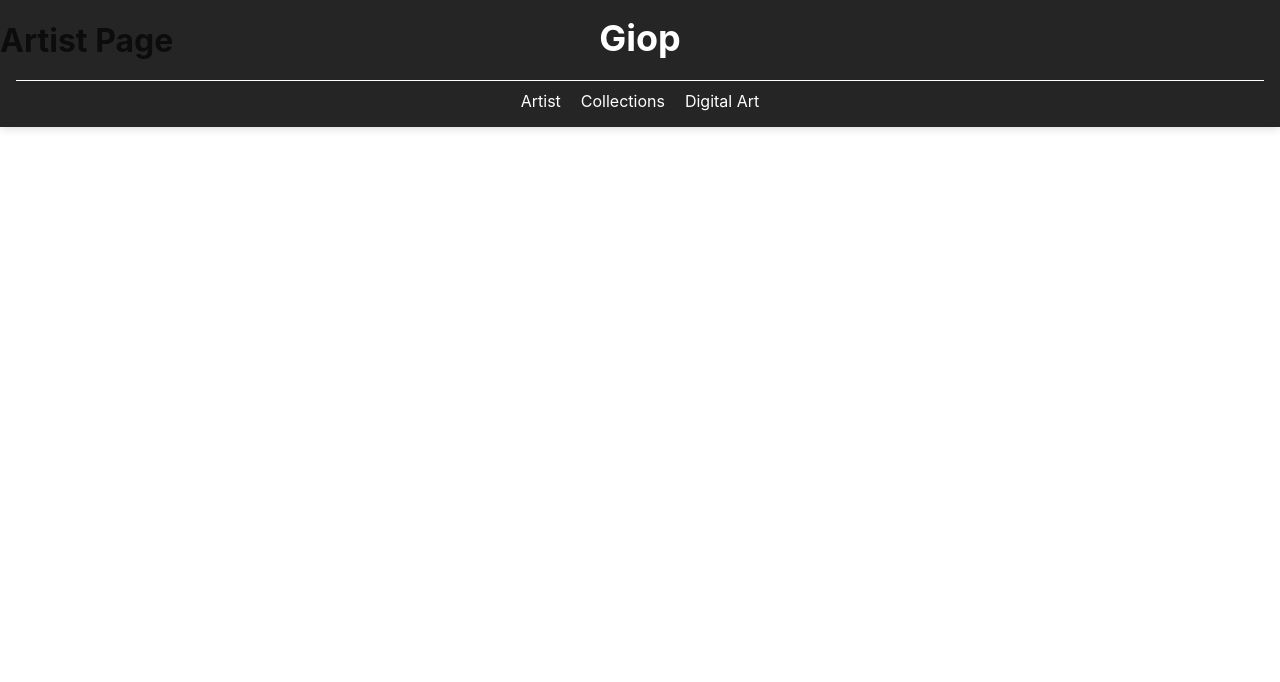
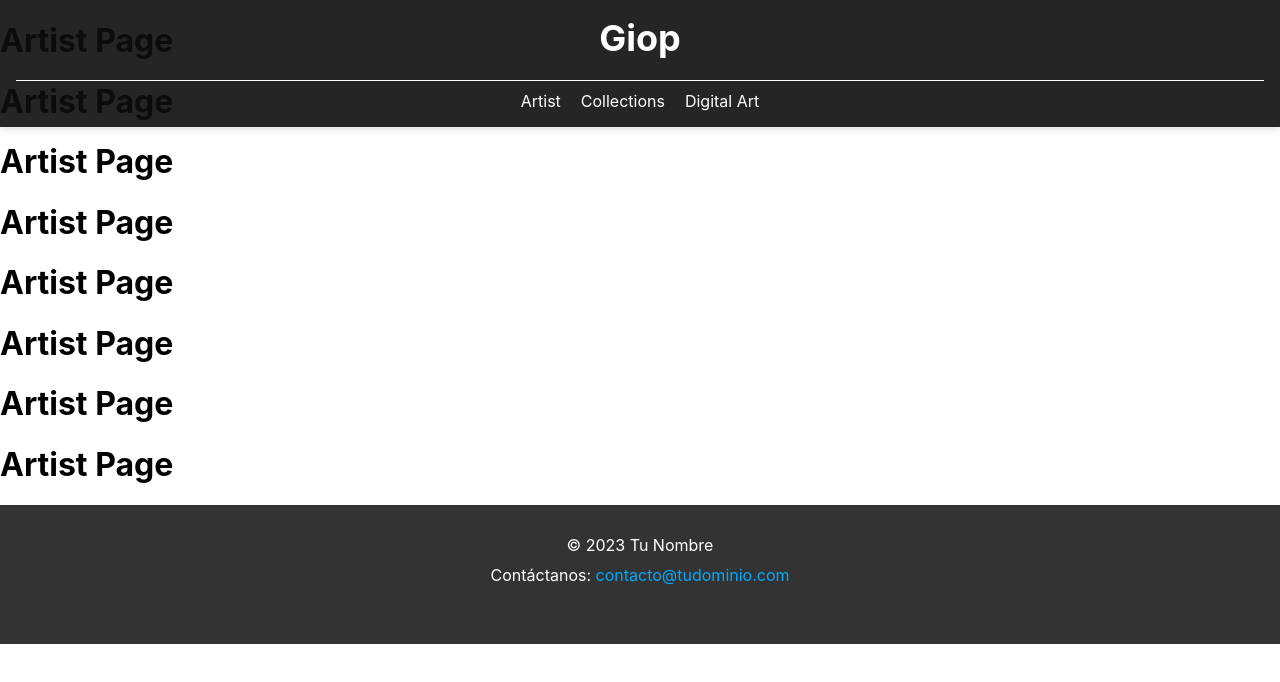
Before and after one commit to Frangiop/GiopPage, a React (Create React App) app: page /artist in a window 1280 px wide. Shown: the top 682 px of the page. Built offline with nearby package versions, Linux system fonts and the light colour scheme.

Commit message:
Adding footer

```diff
--- /dev/null
+++ b/src/components/FooterComponent/FooterComponent.css
@@ -0,0 +1,35 @@
+/* Estilos para el pie de página */
+.footer {
+    background-color: #333; /* Cambia el color de fondo según tus preferencias */
+    color: #fff; /* Cambia el color del texto según tus preferencias */
+    padding: 20px 0; /* Ajusta el relleno interior según tus necesidades */
+    text-align: center; /* Centra el contenido horizontalmente */
+}
+
+/* Estilos para el contenido del pie de página */
+.footer .container {
+    max-width: 1200px; /* Ajusta el ancho máximo del contenido del pie de página */
+    margin: 0 auto; /* Centra el contenido horizontalmente */
+    padding: 0 20px; /* Agrega un relleno a los lados del contenido */
+}
+
+/* Estilos para los párrafos dentro del pie de página */
+.footer p {
+    margin: 10px 0; /* Agrega un espacio entre los párrafos */
+}
+
+/* Estilos para los enlaces */
+.footer a {
+    color: #00aaff; /* Cambia el color de los enlaces según tus preferencias */
+    text-decoration: none; /* Elimina la subrayado de los enlaces */
+}
+/* Estilos para los íconos de redes sociales */
+.social-icons {
+  font-size: 24px; /* Ajusta el tamaño de los iconos según tus necesidades */
+}
+
+.social-icons a {
+  color: #fff; /* Cambia el color de los íconos según tus preferencias */
+  text-decoration: none; /* Elimina la subrayado de los enlaces de los íconos */
+  margin: 0 10px; /* Agrega un espacio entre los iconos */
+}
--- /dev/null
+++ b/src/components/FooterComponent/FooterComponent.js
@@ -0,0 +1,26 @@
+import React from 'react';
+import PropTypes from 'prop-types';
+import './FooterComponent.css';
+
+const FooterComponent = () =>  {
+  return (
+    <div className="footer">
+    <div className="container">
+      <p>&copy; 2023 Tu Nombre</p>
+      <p>Contáctanos: <a href="mailto:contacto@tudominio.com">contacto@tudominio.com</a></p>
+      <div className="social-icons">
+        <a href="https://www.instagram.com/tuusuario" target="_blank" rel="noopener noreferrer">
+          <i className="fab fa-instagram"></i>
+        </a>
+        {/* Agrega más iconos y enlaces a otras redes sociales según sea necesario */}
+      </div>
+    </div>
+  </div>
+)
+ };
+
+FooterComponent.propTypes = {};
+
+FooterComponent.defaultProps = {};
+
+export default FooterComponent;
--- a/src/pages/ArtistPage.js
+++ b/src/pages/ArtistPage.js
@@ -1,8 +1,19 @@
+import FooterComponent from "../components/FooterComponent/FooterComponent";
 
 export default function ArtistPage(){
     return(
             <div>
         <h1> Artist Page </h1>
+        <h1> Artist Page </h1>
+        <h1> Artist Page </h1>
+        <h1> Artist Page </h1>
+        <h1> Artist Page </h1>
+        <h1> Artist Page </h1>
+        <h1> Artist Page </h1>
+        <h1> Artist Page </h1>
+
+        <FooterComponent></FooterComponent>
   </div>
+
       )
   }
```
